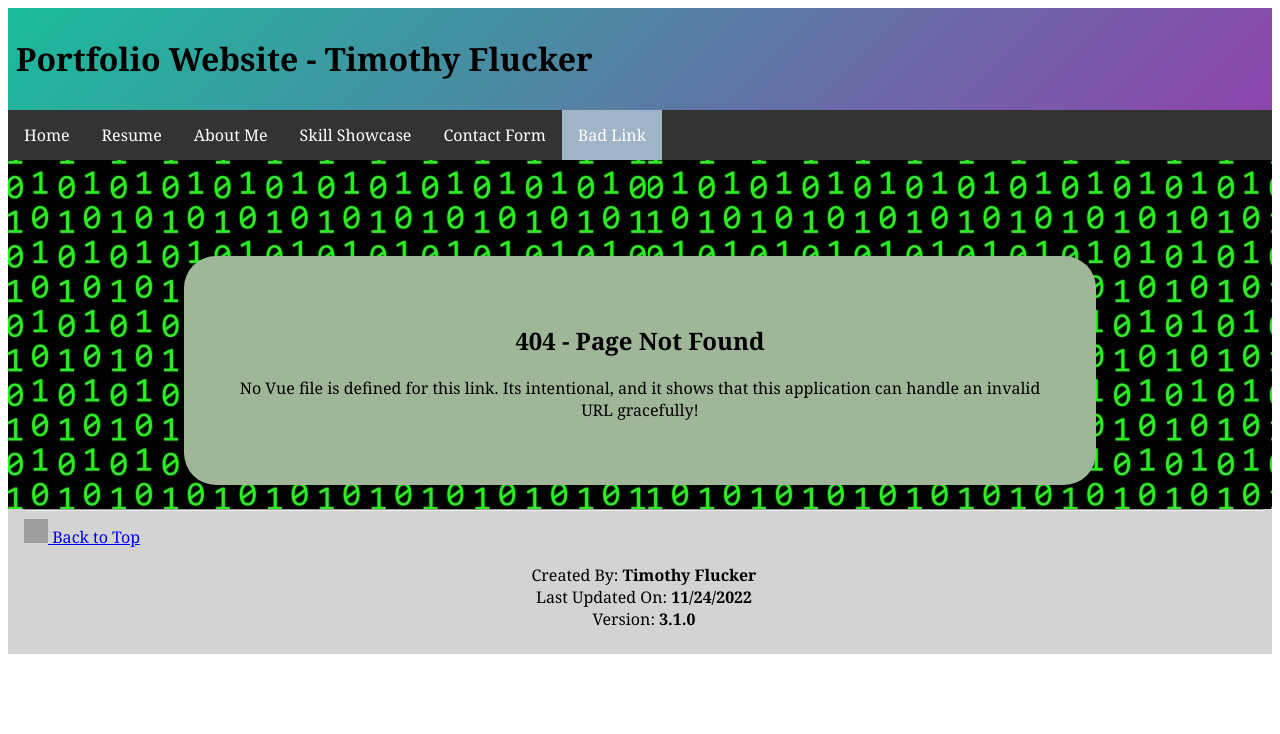
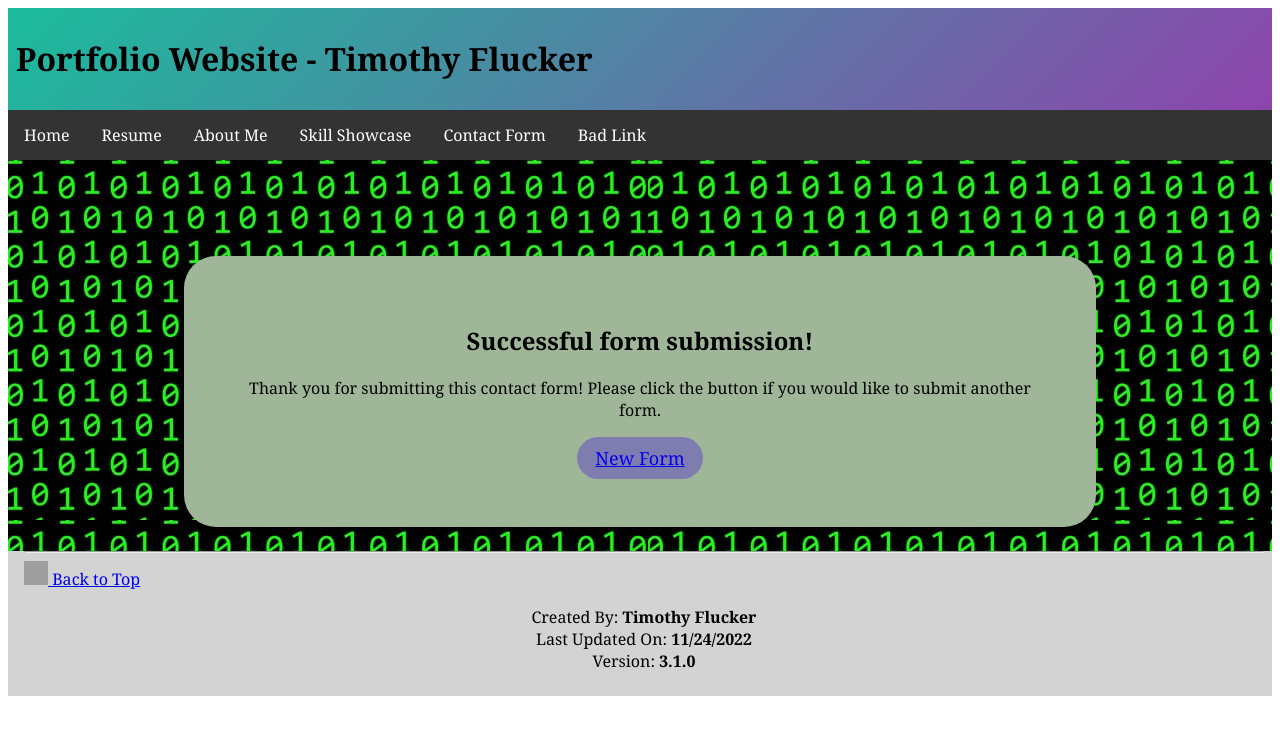
Before and after one commit to tflucker/met-cs-601-term-project, a Vue app in the folder term-project/: page /form-submit-success in a window 1280 px wide. Shown: the top 734 px of the page. Built offline with nearby package versions, Linux system fonts and the light colour scheme; grey boxes are pictures that could not be loaded.

Commit message:
creating form success page

```diff
--- a/term-project/src/components/ContactForm.vue
+++ b/term-project/src/components/ContactForm.vue
@@ -16,7 +16,7 @@ export default {
     },
     methods: {
 
-        submitContactForm(event) {
+        async submitContactForm(event) {
             event.preventDefault();
             // validate content, if true save data else do not save data
             if (this.validateForm()) {
@@ -37,11 +37,22 @@ export default {
 
                 submittedForm.getAttribute("")
 
-                const formData = new FormData(submittedForm);
+                let formData = new FormData();
+                formData.append('contactName', this.contactForm.contactName);
+                formData.append('contactEmail', this.contactForm.contactName);
+                formData.append('contactMessage', this.contactForm.contactName);
+                formData.append('contactUUID', this.generateUUID());
+                formData.append('submissionDate', new Date());
+                formData.append('form-name', "contactMeFormSubmission");
+
+
                 console.log("Form Data: " + JSON.stringify(formData));
-                fetch("/", {
+                await fetch("/", {
                     method: "POST",
                     headers: { "Content-Type": "application/x-www-form-urlencoded" },
+                    // body: this.encode({
+                    //     "form-name": event.target.getAttribute("contactName"),
+                    // }),
                     body: new URLSearchParams(formData).toString()
                 })
                     .then(() => {
@@ -58,6 +69,9 @@ export default {
             } else {
                 alert(this.errorMessages);
             }
+        },
+        encode(data) {
+            return Object.keys(data).map((key) => encodeURIComponent(key) + "=" + encodeURIComponent(data[key])).join("&");
         },
         clearForm() {
             this.contactForm.contactName = '';
@@ -143,8 +157,9 @@ export default {
             <p class="text-center">If you want to get in touch with me please fill out this contact form so that we can
                 connect!</p>
             <article id="contactMeFormContainer" class="flex-center">
-                <form name="contactMeFormSubmission" method="POST" data-netlify="true" action="/" data-netlify-recaptcha="true" @submit.prevent="submitContactForm">
+                <form name="contactMeFormSubmission" method="POST" action="/form-submit-success" data-netlify="true" data-netlify-recaptcha="true">
                     <!-- @submit.prevent="submitContactForm" -->
+                    <input type="hidden" name="form-name" value="contactMeFormSubmission" />
                     <input type="hidden" id="formSubmitDate" name="formSubmitDate" value="" />
                     <input type="hidden" id="formUUID" name="formUUID" value="" />
                     <label for="contactName">Name:</label><br>
@@ -161,7 +176,7 @@ export default {
                     <div data-netlify-recaptcha="true"></div>
                     <div class="flex-center">
                         <button type="button" class="btn-style" @click="clearForm">Clear Form</button>&nbsp;&nbsp;
-                        <button type="submit" class="btn-style">Submit</button>
+                        <button type="submit" class="btn-style" @click.prevent="submitContactForm">Submit</button>
                     </div>
 
                 </form>
--- /dev/null
+++ b/term-project/src/components/FormSubmission.vue
@@ -0,0 +1,14 @@
+<template>
+    <main id="main-content" class="body-style">
+        <section id="formSubmissionView" class="page-jumbotron sea-green">
+            <h2 class="text-center">Successful form submission!</h2>
+            <p class="text-center">Thank you for submitting this contact form! Please click the button if you would like
+                to submit another form.</p>
+            <div class="flex-center">
+                <button type="button" class="btn-style">
+                    <router-link id="contactForm" to="/contactForm">New Form</router-link>
+                </button>
+            </div>
+        </section>
+    </main>
+</template>
--- a/term-project/src/router.js
+++ b/term-project/src/router.js
@@ -28,6 +28,11 @@ const routes = [
     component: () => import("./components/ContactForm.vue")
 },
 {
+    path: "/form-submit-success",
+    name: "contact-form-success",
+    component: () => import("./components/FormSubmission.vue")
+},
+{
     // default router, handles 404 errors
     path: "/:pathMatch(.*)*",
     component: () => import("./components/NotFound.vue")
```
